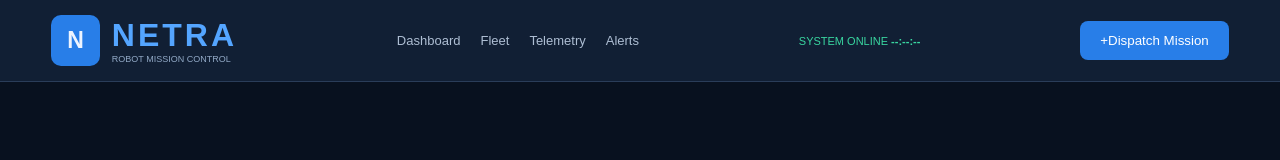
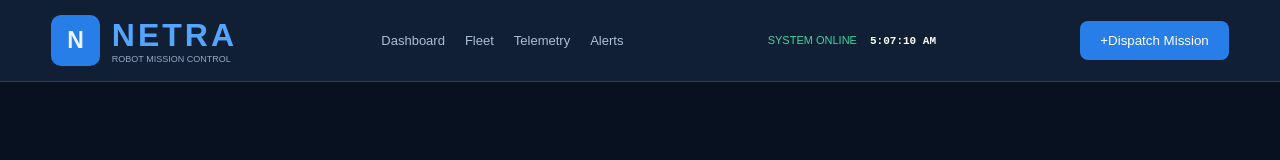
Before and after one commit to GunturuGyanada20/Project-Assessment, a plain HTML site: page index.html in a window 1280 px wide. Drawn offline with Linux system fonts and the light colour scheme.

Commit message:
part3 20_11_2026

```diff
--- a/index.html
+++ b/index.html
@@ -29,6 +29,6 @@
     <button id="dispatch-open" type="button">
     +Dispatch Mission</button>
     </header>
-
+    <script src="script.js"></script>
 </body>
 </html>
--- /dev/null
+++ b/script.js
@@ -0,0 +1,7 @@
+function updateclock(){
+    const clock=document.getElementById("clock");
+    if(clock)
+        clock.textContent=new Date().toLocaleTimeString();
+}
+updateclock();
+setInterval(updateclock,1000);
--- a/style.css
+++ b/style.css
@@ -79,3 +79,8 @@ nav a:hover{
     background: #39d6a0;
     border-radius: 50%;
 }
+#clock{
+    color: white;
+    margin-left: 10px;
+    font-family: monospace;
+}
```
